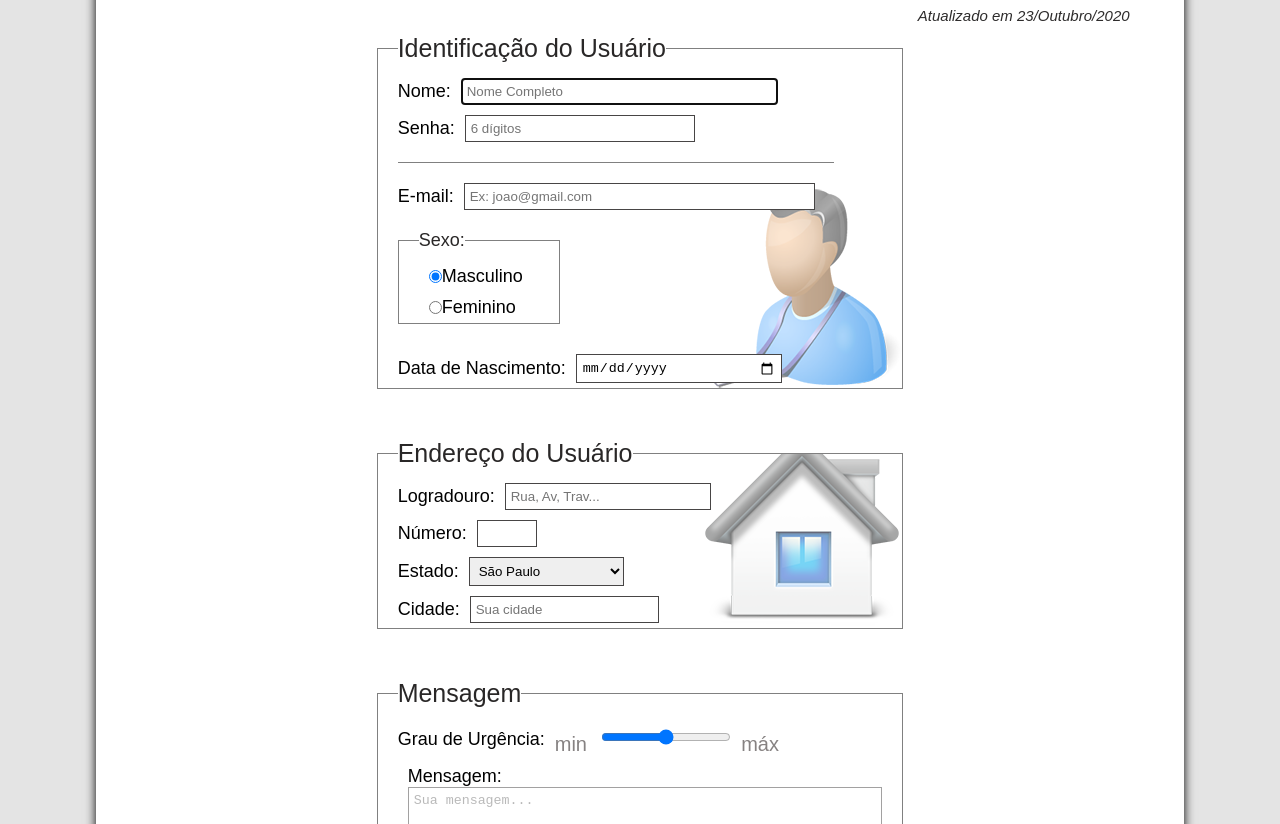
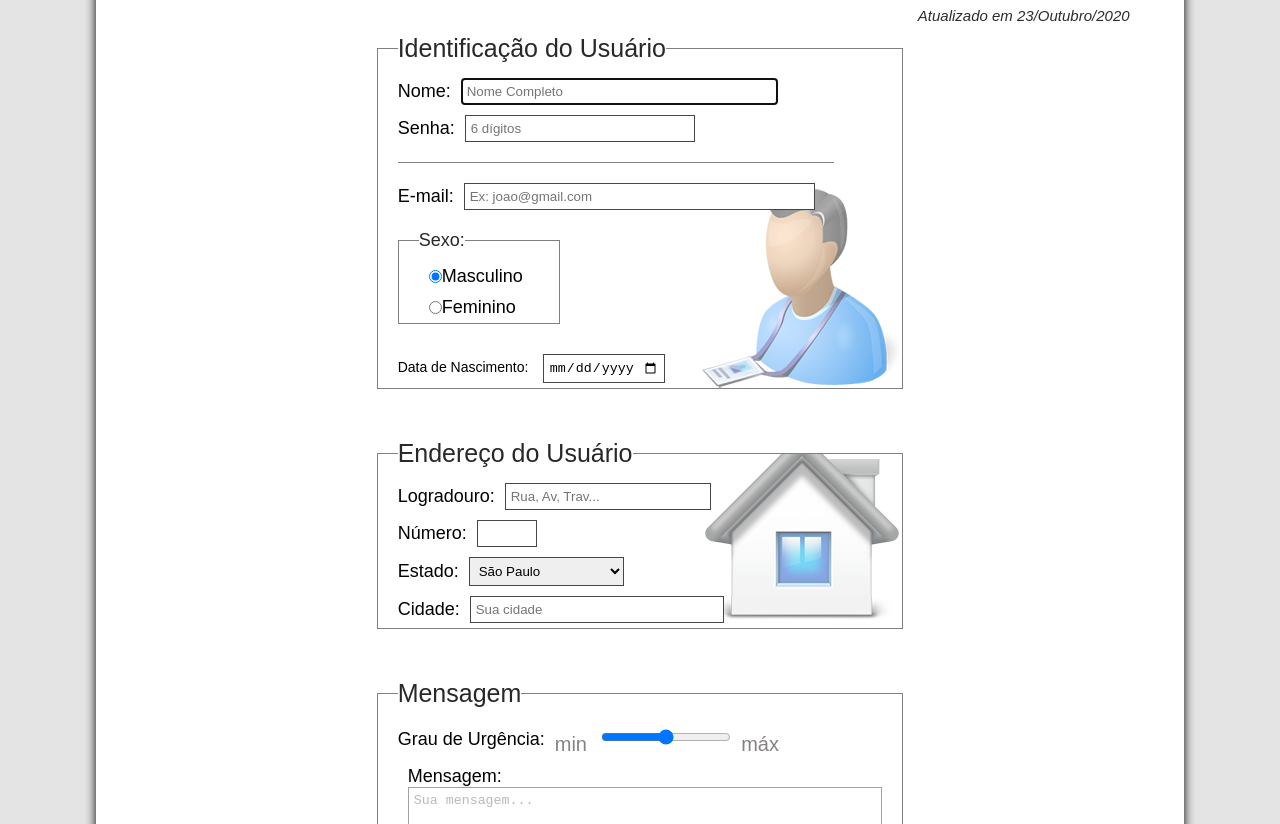
Before and after one commit to SilvanoGPM/responsive-google-glass, a plain HTML site: page fale-conosco.html in a window 1280 px wide. Shown: the part 276-1100 px from the top of the page. Drawn offline with Linux system fonts and the light colour scheme.

Commit message:
Author updated

```diff
--- a/css/fale-conosco.css
+++ b/css/fale-conosco.css
@@ -104,6 +104,10 @@ form input {
     background-position: 100% 100%;
 }
 
+.group label {
+    font-size: 14px;
+}
+
 #nome {
     width: 70%;
 }
@@ -132,6 +136,10 @@ form input {
 #grau-u {
     width: 50%;
     margin-right: 10px;
+}
+
+#cidade {
+    width: 50%;
 }
 
 .urgence-group input,
--- a/fale-conosco.html
+++ b/fale-conosco.html
@@ -77,8 +77,10 @@
 
                         <div class="break"></div>
 
-                        <label for="nasc">Data de Nascimento:</label>
-                        <input type="date" name="nasc" id="nasc" />
+                        <div class="group" >
+                            <label for="nasc">Data de Nascimento:</label>
+                            <input type="date" name="nasc" id="nasc" />
+                        </div>
                     </fieldset>
 
                     <fieldset class="endereco">
```
Also changed, not shown: multimidia.html (+1 -1 lines), specs.html (+1 -1 lines).
